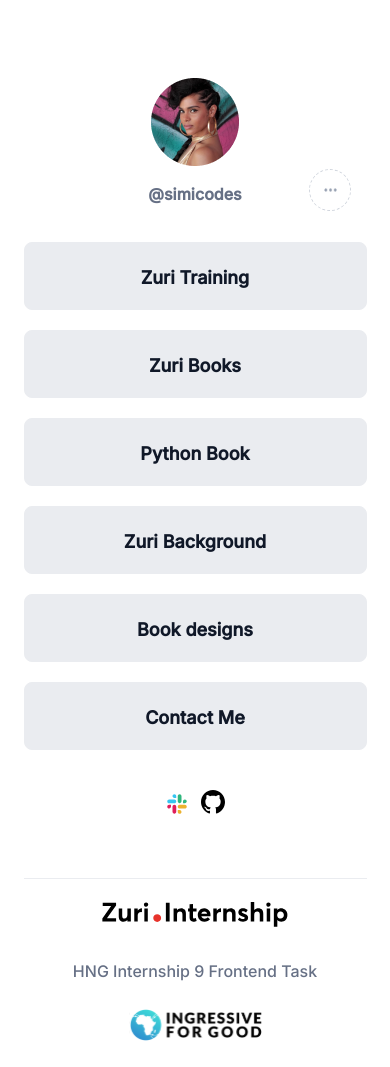
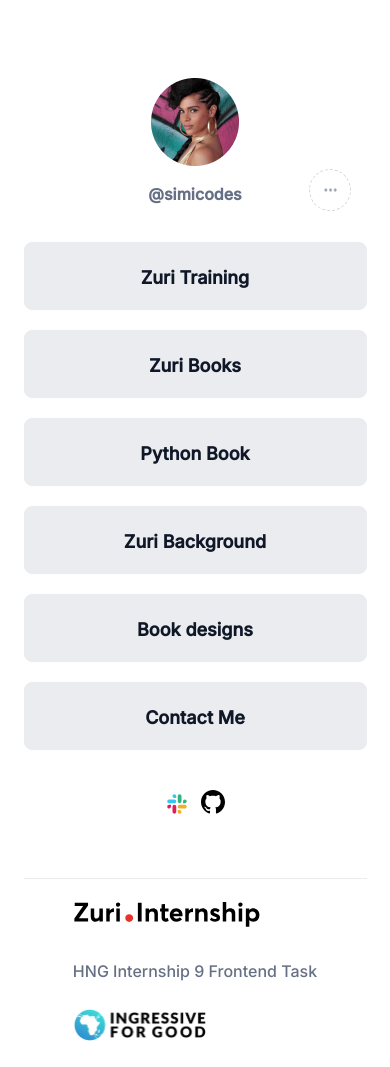
Before and after one commit to simicodes/HNG-Links-Task1, a React (Create React App) app: page / in a window 390 px wide. Built offline with nearby package versions, Linux system fonts and the light colour scheme.

Commit message:
Working on Contact page

```diff
--- a/src/Contact.css
+++ b/src/Contact.css
@@ -53,22 +53,16 @@
 }
 
 label {
-  /* width: 71px; */
   height: 20px;
-
-  /* Text sm/Medium */
   font-style: normal;
   font-weight: 500;
   font-size: 14px;
-  /* line-height: 20px; */
 }
 
 input {
   width: 720px;
   height: 44px;
   border: 1px solid #d0d5dd;
-  /* Shadow/xs */
-
   box-shadow: 0px 1px 2px rgba(16, 24, 40, 0.05);
   border-radius: 8px;
 }
@@ -78,9 +72,6 @@
   height: 108px;
   color: #667085;
   margin-left: 10px;
-
-  /* Text md/Normal */
-
   font-family: "Inter";
   font-style: normal;
   font-weight: 400;
@@ -93,8 +84,6 @@
   width: 692px;
   height: 108px;
   margin-left: 10px;
-  /* Text md/Normal */
-
   font-family: "Inter";
   font-style: normal;
   font-weight: 400;
@@ -113,45 +102,29 @@
 #checkbox {
   width: 20px;
   height: 20px;
-
-  /* Base/White */
-
   background: #ffffff;
-  /* Gray/300 */
-
   border: 1px solid #d0d5dd;
   border-radius: 6px;
 }
 
 textarea {
-  /* Remove defaylt styling */
   border: none;
   overflow: auto;
   outline: none;
-
   -webkit-box-shadow: none;
   -moz-box-shadow: none;
   box-shadow: none;
-
-  /* Auto layout */
-
   display: flex;
   flex-direction: row;
+  flex-wrap: wrap;
   align-items: flex-start;
   padding: 12px 14px;
   gap: 8px;
   resize: none;
-  /* width: 720px; */
-  width: 97%;
+  width: 720px;
   height: 132px;
-
-  /* Base/White */
   background: #ffffff;
-  /* Gray/300 */
-
   border: 1px solid #d0d5dd;
-  /* Shadow/xs */
-
   box-shadow: 0px 1px 2px rgba(16, 24, 40, 0.05);
   border-radius: 8px;
 }
@@ -190,7 +163,6 @@
     align-items: flex-start;
     padding: 0px 16px;
     gap: 48px;
-
     width: 375px;
     height: 884px;
     overflow-x: hidden;
--- a/src/Links.css
+++ b/src/Links.css
@@ -72,6 +72,8 @@
   .footer {
     display: flex;
     flex-direction: column;
+    justify-content: flex-start;
+    align-items: flex-start;
     gap: 10px;
   }
 
```
